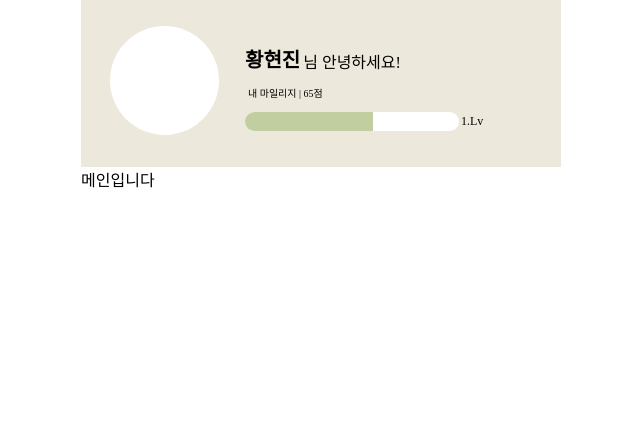
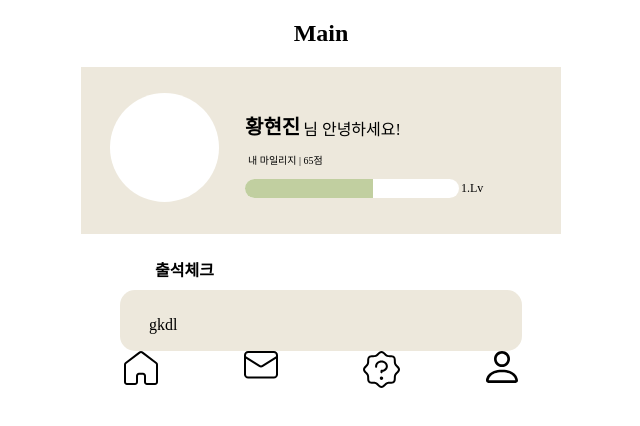
Before and after one commit to onesilver04/COKOTHON_2024, a React (Create React App) app: page /main in a window 1280 px wide. Shown: the top 426 px of the page, without its empty margins (319-959 px from the left). Built offline with nearby package versions, Linux system fonts and the light colour scheme; the HTML template or start-up script is replaced by a standard one.

Commit message:
Feat: 출석체크 컴포넌트 구현

```diff
--- /dev/null
+++ b/src/components/main/attendance.js
@@ -0,0 +1,32 @@
+import styled from "styled-components";
+
+const AttendanceContainer = styled.div`
+  width: 402px;
+  height: 61px;
+  border-radius: 15px;
+  display: flex;
+  padding-top: 26px;
+  padding-bottom: 26px;
+  padding-left: 29px;
+  box-sizing: border-box;
+  background-color: #ede8dc;
+`;
+
+const Text = styled.div`
+  font-size: 16px;
+  font-weight: 600;
+  padding-left: 35px;
+  padding-bottom: 9px;
+`;
+
+const Attendance = () => {
+  return (
+    <div>
+      <Text>출석체크</Text>
+      <AttendanceContainer>
+        <div>gkdl</div>
+      </AttendanceContainer>
+    </div>
+  );
+};
+export default Attendance;
--- a/src/components/main/profile.js
+++ b/src/components/main/profile.js
@@ -9,6 +9,7 @@ const ProfileContainer = styled.div`
   padding-left: 29px;
   box-sizing: border-box;
   background-color: #ede8dc;
+  margin-bottom: 23px;
 `;
 
 const ProfileImg = styled.div`
--- a/src/pages/Main/mainPage.js
+++ b/src/pages/Main/mainPage.js
@@ -1,11 +1,24 @@
-// import styled from "styled-components";
+import styled from "styled-components";
 import ProfileContainer from "../../components/main/profile";
+import Attendance from "../../components/main/attendance";
+import Header from "../../components/Header";
+import Footer from "../../components/Footer";
+
+const MainContainer = styled.div`
+  display: flex;
+  flex-direction: column;
+  align-items: center;
+`;
 
 const MainPage = () => {
   return (
     <div>
-      <ProfileContainer />
-      <div> 메인입니다 </div>
+      <Header title="Main" />
+      <MainContainer>
+        <ProfileContainer />
+        <Attendance />
+      </MainContainer>
+      <Footer />
     </div>
   );
 };
```
